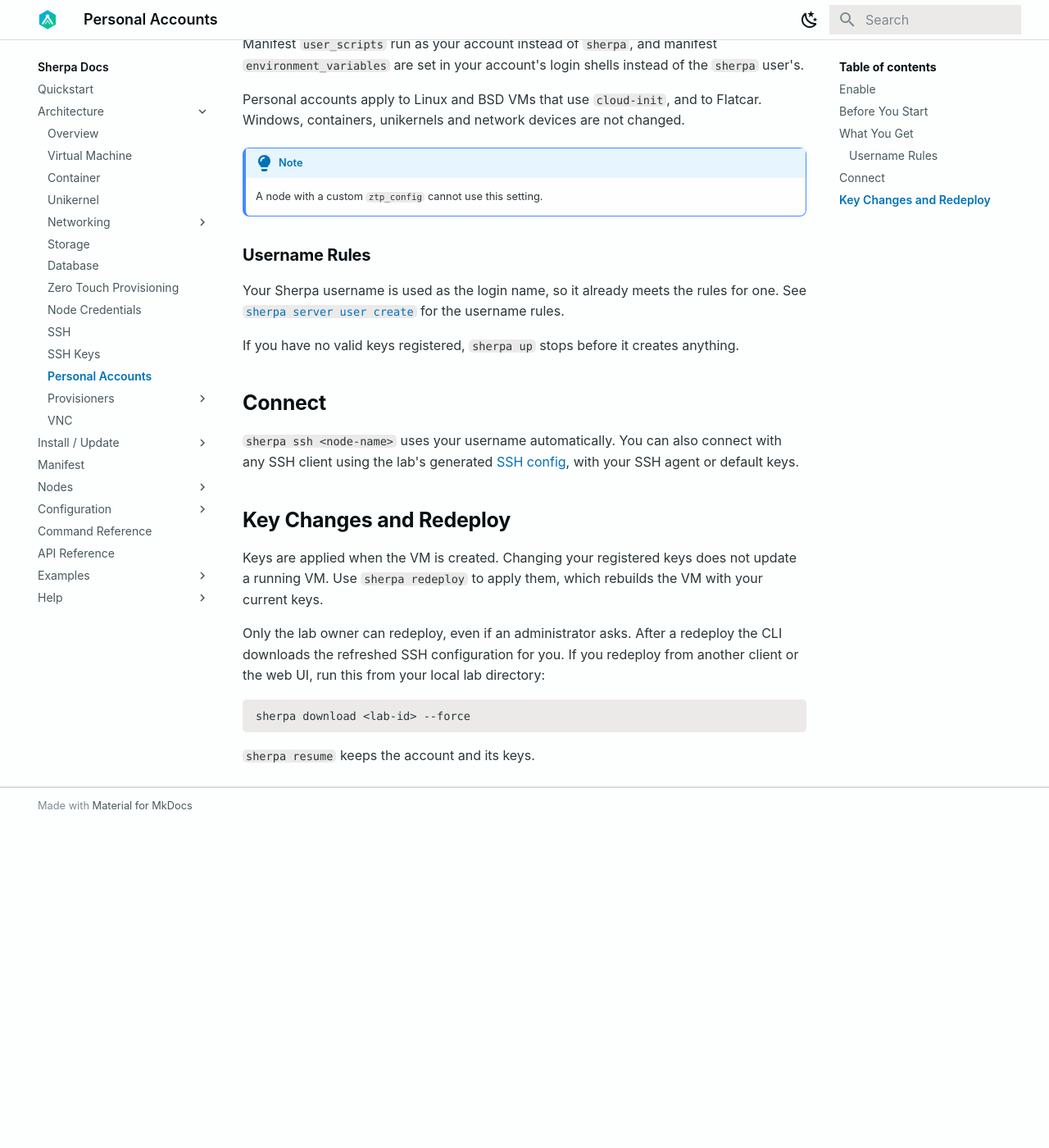
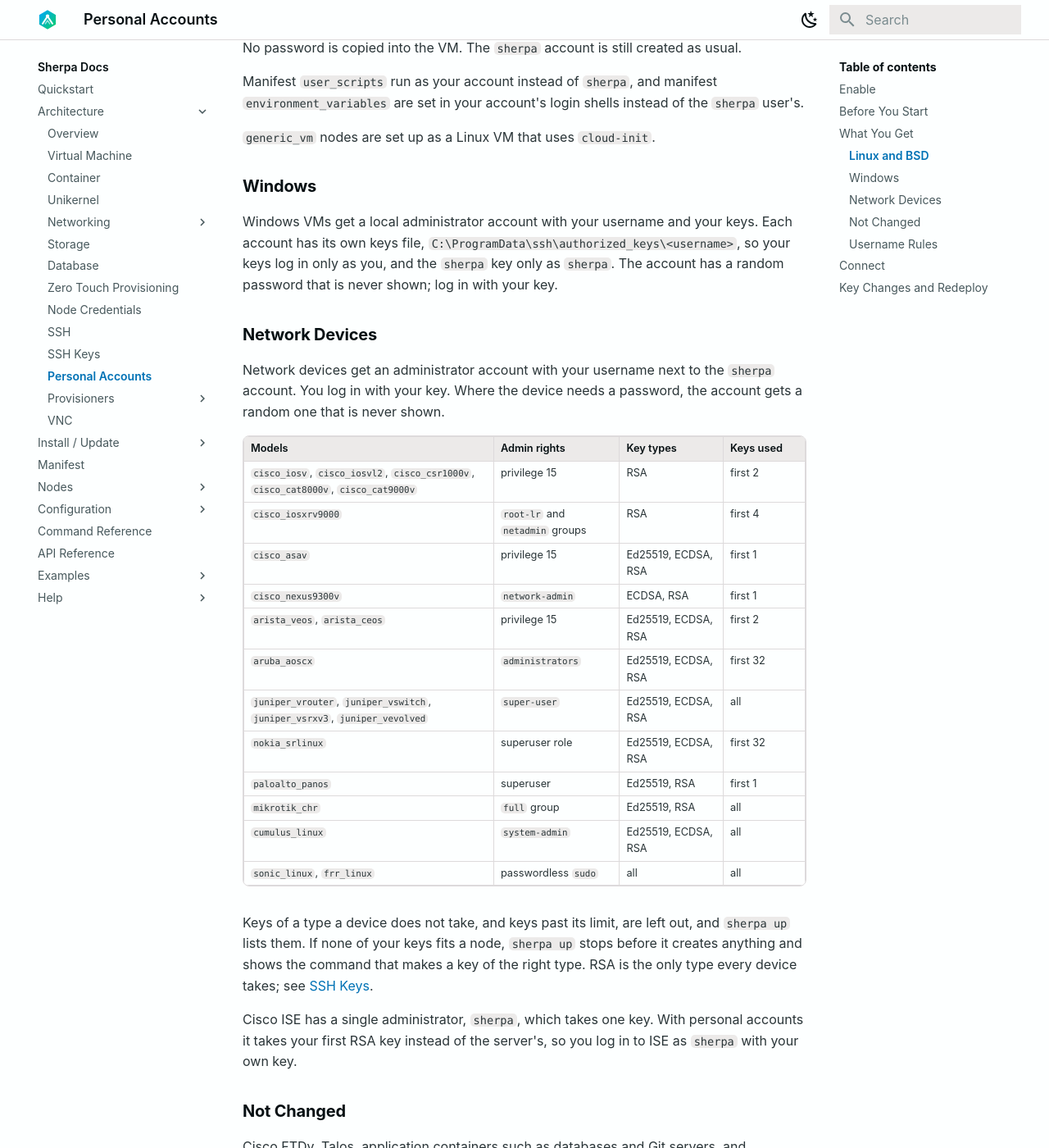
Before and after one commit to bwks/sherpa-docs, an MkDocs documentation site: the page built from docs/architecture/personal-accounts.md, in a window 1280 px wide and 1400 px high, scrolled down 1288 px. Shown: the whole window at 82% size. Built offline with MkDocs 1.6.1 and Material for MkDocs 9.7.7, drawn with Linux system fonts in a browser that asks for light colours; before the commit the page ends 2293 px from its top, so only the background shows below that; some of the changed text lies outside the part shown.

Commit message:
docs: personal accounts on network devices, Windows and generic VMs [skip ci]
Lists the nodes that get a personal account, the admin rights and key types
each network device takes, and which key type to register. ISE now uses the
disk ZTP method, and generic VMs run cloud-init on a SATA CD-ROM.

Co-Authored-By: Claude Opus 5.5 <noreply@anthropic.com>

```diff
--- a/docs/architecture/personal-accounts.md
+++ b/docs/architecture/personal-accounts.md
@@ -1,7 +1,7 @@
 # Personal Accounts
 
-By default, you log in to lab VMs as the generated `sherpa` user. Personal accounts let you
-log in as yourself instead, with your own SSH keys and passwordless sudo.
+By default, you log in to lab nodes as the generated `sherpa` user. Personal accounts let you
+log in as yourself instead, with your own SSH keys and administrator rights.
 
 ## Enable
 
@@ -26,7 +26,9 @@ sent to the server.
 
 ## What You Get
 
-Each supported VM gets an account with:
+### Linux and BSD
+
+Each Linux and BSD VM gets an account with:
 
 - Your Sherpa username
 - A home directory at `/home/<username>` and the Bash shell
@@ -51,11 +53,53 @@ Manifest `user_scripts` run as your account instead of `sherpa`, and manifest
 `environment_variables` are set in your account's login shells instead of the `sherpa`
 user's.
 
-Personal accounts apply to Linux and BSD VMs that use `cloud-init`, and to Flatcar. Windows,
-containers, unikernels and network devices are not changed.
+`generic_vm` nodes are set up as a Linux VM that uses `cloud-init`.
+
+### Windows
+
+Windows VMs get a local administrator account with your username and your keys. Each account
+has its own keys file, `C:\ProgramData\ssh\authorized_keys\<username>`, so your keys log in
+only as you, and the `sherpa` key only as `sherpa`. The account has a random password that is
+never shown; log in with your key.
+
+### Network Devices
+
+Network devices get an administrator account with your username next to the `sherpa` account.
+You log in with your key. Where the device needs a password, the account gets a random one that
+is never shown.
+
+| Models | Admin rights | Key types | Keys used |
+|---|---|---|---|
+| `cisco_iosv`, `cisco_iosvl2`, `cisco_csr1000v`, `cisco_cat8000v`, `cisco_cat9000v` | privilege 15 | RSA | first 2 |
+| `cisco_iosxrv9000` | `root-lr` and `netadmin` groups | RSA | first 4 |
+| `cisco_asav` | privilege 15 | Ed25519, ECDSA, RSA | first 1 |
+| `cisco_nexus9300v` | `network-admin` | ECDSA, RSA | first 1 |
+| `arista_veos`, `arista_ceos` | privilege 15 | Ed25519, ECDSA, RSA | first 2 |
+| `aruba_aoscx` | `administrators` | Ed25519, ECDSA, RSA | first 32 |
+| `juniper_vrouter`, `juniper_vswitch`, `juniper_vsrxv3`, `juniper_vevolved` | `super-user` | Ed25519, ECDSA, RSA | all |
+| `nokia_srlinux` | superuser role | Ed25519, ECDSA, RSA | first 32 |
+| `paloalto_panos` | superuser | Ed25519, RSA | first 1 |
+| `mikrotik_chr` | `full` group | Ed25519, RSA | all |
+| `cumulus_linux` | `system-admin` | Ed25519, ECDSA, RSA | all |
+| `sonic_linux`, `frr_linux` | passwordless `sudo` | all | all |
+
+Keys of a type a device does not take, and keys past its limit, are left out, and `sherpa up`
+lists them. If none of your keys fits a node, `sherpa up` stops before it creates anything and
+shows the command that makes a key of the right type. RSA is the only type every device takes;
+see [SSH Keys](ssh-keys.md#which-key-type).
+
+Cisco ISE has a single administrator, `sherpa`, which takes one key. With personal accounts it
+takes your first RSA key instead of the server's, so you log in to ISE as `sherpa` with your own
+key.
+
+### Not Changed
+
+Cisco FTDv, Talos, application containers such as databases and Git servers, and unikernels
+have no way to add an account at boot. They keep their usual login.
 
 !!! note
-    A node with a custom `ztp_config` cannot use this setting.
+    A node with a custom `ztp_config` gets no personal account, because your config replaces
+    the one the account would be written into. `sherpa up` says which nodes this applies to.
 
 ### Username Rules
 
```
Also changed, not shown: docs/architecture/ssh-keys.md (+23 -2 lines), docs/manifest.md (+4 -4 lines), docs/nodes/cisco/cisco-ise.md (+7 -1 lines), docs/nodes/generic/virtual-machine.md (+7 -1 lines).
